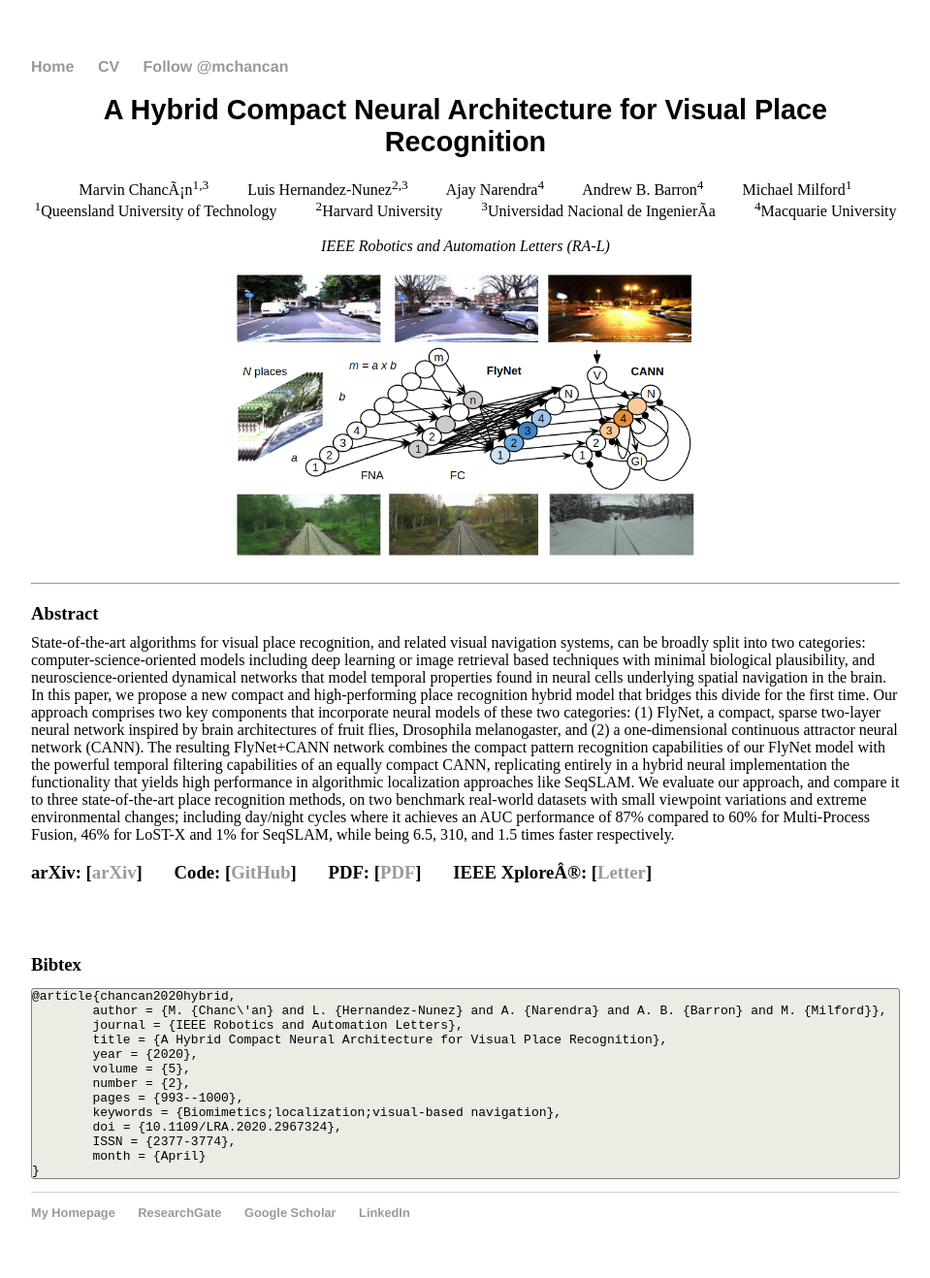
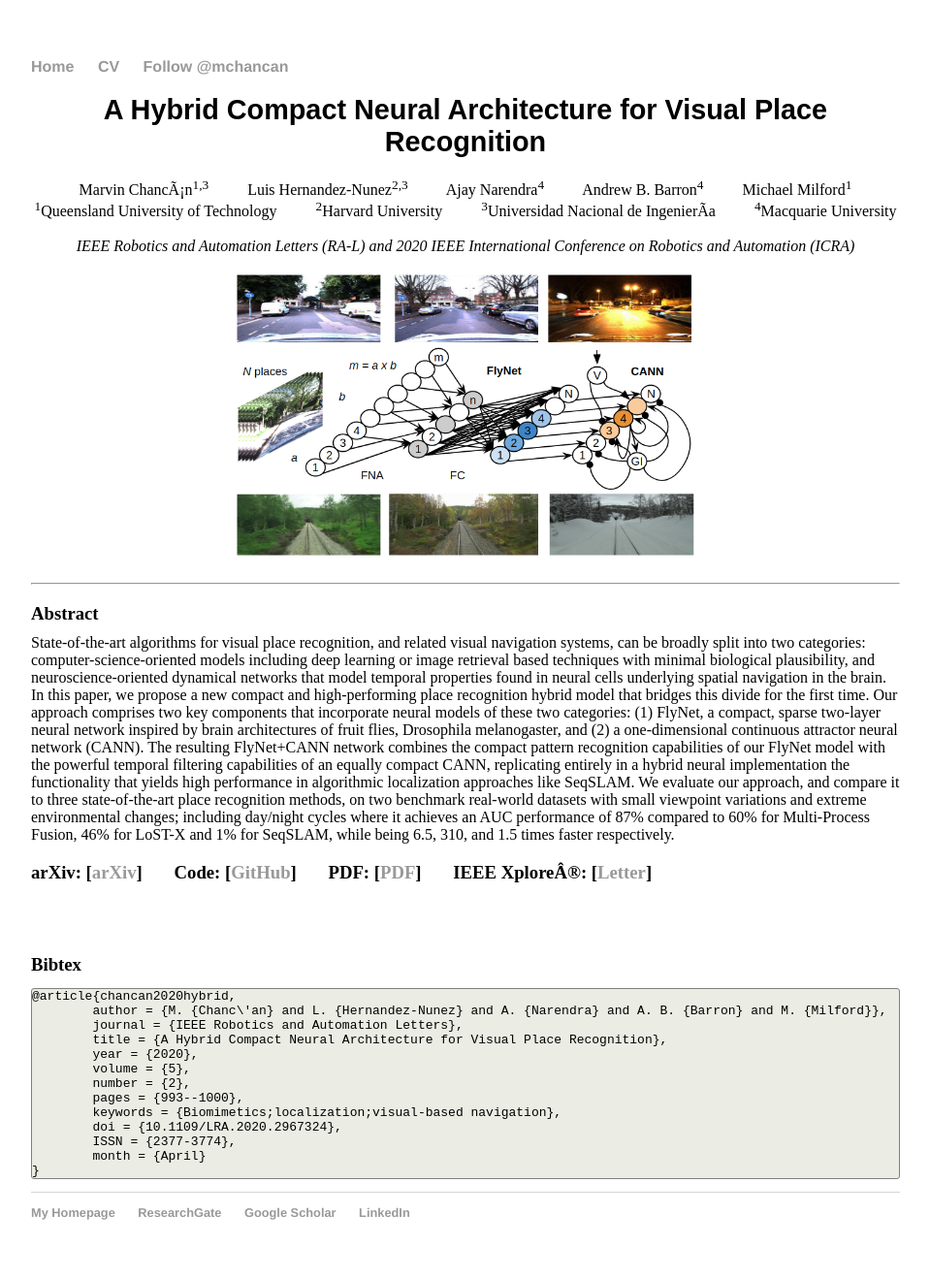
Before and after one commit to mchancan/mchancan.github.io, a Jekyll site: the page built from projects/FlyNet/index.html, in a window 1280 px wide. Shown: the whole page at 97% size, without its empty margins (160-1119 px from the left). Built offline with Jekyll 4.4.1, drawn with Linux system fonts in a browser that asks for light colours; comment, search, counter and statistics services are not loaded.

Commit message:
Update index.html

```diff
--- a/projects/FlyNet/index.html
+++ b/projects/FlyNet/index.html
@@ -10,7 +10,7 @@ title: "A Hybrid Compact Neural Architecture for Visual Place Recognition"
 		<nobr>Marvin Chancán<sup>1,3</sup></nobr> &emsp;&emsp; <nobr>Luis Hernandez-Nunez<sup>2,3</sup></nobr> &emsp;&emsp; <nobr>Ajay Narendra<sup>4</sup></nobr> &emsp;&emsp; <nobr>Andrew B. Barron<sup>4</sup></nobr> &emsp;&emsp; <nobr>Michael Milford<sup>1</sup></nobr><br>
 		<nobr><sup>1</sup>Queensland University of Technology</nobr> &emsp;&emsp; <nobr><sup>2</sup>Harvard University</nobr> &emsp;&emsp; <nobr><sup>3</sup>Universidad Nacional de Ingeniería</nobr> &emsp;&emsp; <nobr><sup>4</sup>Macquarie University</nobr><br>
 		<br>
-		<em>IEEE Robotics and Automation Letters (RA-L)</em><br>
+		<em>IEEE Robotics and Automation Letters (RA-L) and 2020 IEEE International Conference on Robotics and Automation (ICRA)</em><br>
 		<br>
 		<img style="vertical-align:middle" src="fn.png"  width="53%" height="inherit"/>
 	</center>
```
